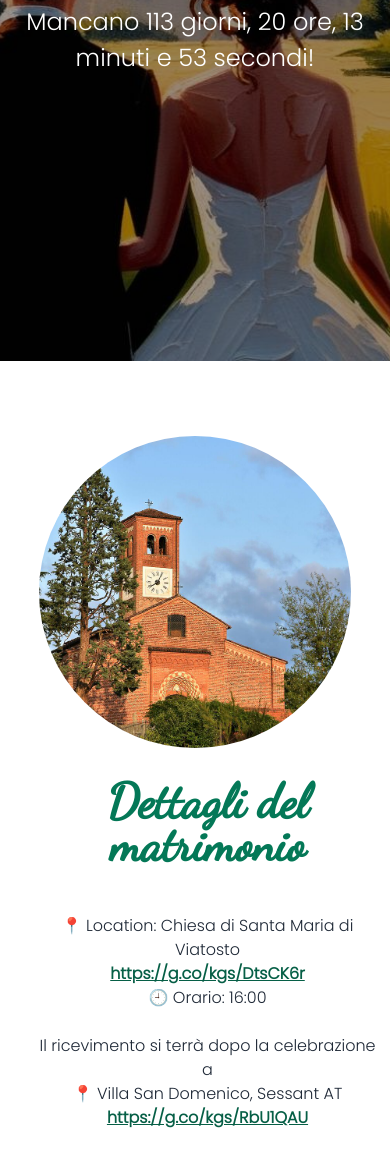
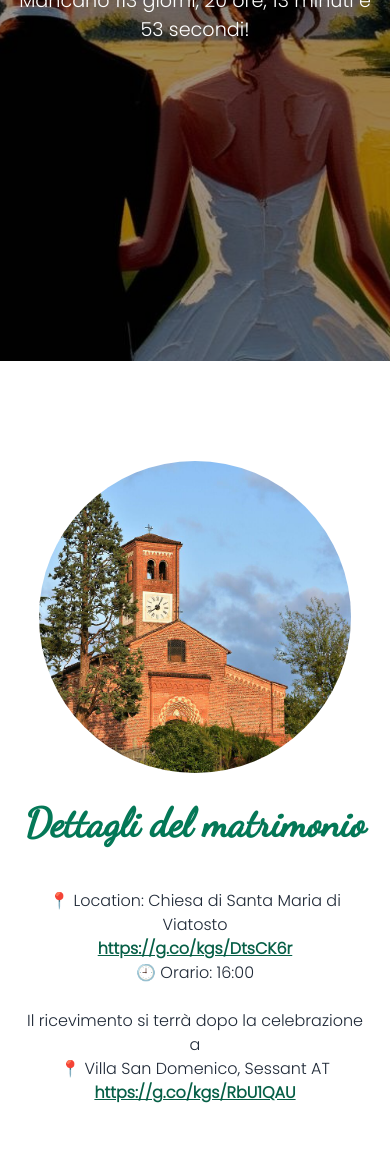
Before and after one commit to SteZamboni/wedding-site, a plain HTML site: page index.html in a window 390 px wide. Shown: the part 483-1639 px from the top of the page. Drawn offline with nearby package versions, Linux system fonts and the light colour scheme.

Commit message:
new version improvements mobile

```diff
--- a/index.html
+++ b/index.html
@@ -7,7 +7,11 @@
     <script src="https://cdn.tailwindcss.com"></script>
     <style>
         @import url('https://fonts.googleapis.com/css2?family=Dancing+Script:wght@500&family=Poppins:wght@300&display=swap');
-        body { font-family: 'Poppins', sans-serif; scroll-behavior: smooth; }
+        body {
+            font-family: 'Poppins', sans-serif;
+            scroll-behavior: smooth;
+            overflow-x: hidden;
+        }
         h1, h2 { font-family: 'Dancing Script', cursive; }
         h2 {
             font-size: 4rem;
@@ -128,34 +132,43 @@
                 flex-direction: column;
                 align-items: center;
                 justify-content: center;
-                padding: 2rem;
+                padding: 2rem 1rem;
+                position: relative; /* per contenere le immagini non più assolute */
             }
-            /* Forza l'ordine: immagine sopra, testo sotto */
+
             .img-container {
                 width: 80vw;
                 height: 80vw;
-                order: 1;
                 margin-bottom: 2rem;
-                position: relative;
+                position: relative;  /* cambia da absolute a relative */
+                left: auto;
                 right: auto;
-                left: auto;
+                top: auto;
                 transform: none;
             }
+
             .text-container {
                 width: 90vw;
-                order: 2;
                 margin: 0 auto;
                 text-align: center;
             }
+
             .hero h1 {
-                font-size: 4rem;
+                font-size: 3rem;
+                padding: 0 1rem;
             }
+
             .countdown {
-                font-size: 1.5rem;
+                font-size: 1.2rem;
+                padding: 0 1rem;
             }
+
             .text-container h2 {
-                font-size: 3rem;
+                font-size: 2.5rem;
             }
+        }
+        *, *::before, *::after {
+            box-sizing: border-box;
         }
     </style>
 </head>
```
